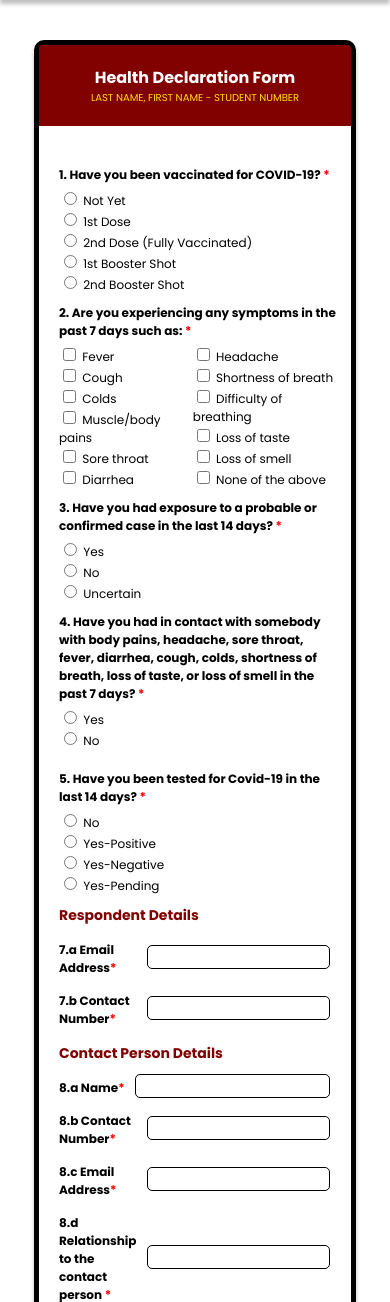
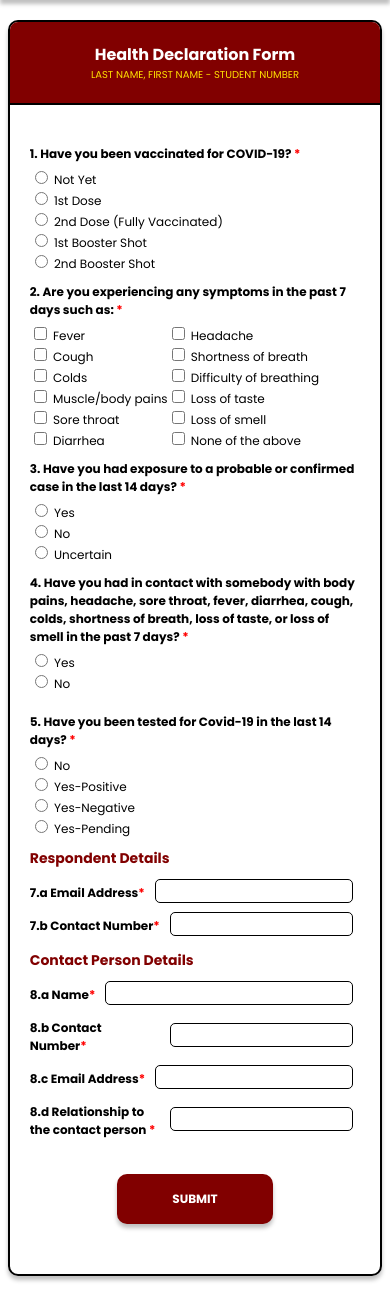
Before and after one commit to mccedddy/2FA-Attendance-System, a PHP site: page /pages/hdf_page.html in a window 390 px wide. Shown: the part 85-1387 px from the top of the page. Run offline with PHP 8.4, Linux system fonts and the light colour scheme.

Commit message:
fixed form spacing

```diff
--- a/css/hdf_page.css
+++ b/css/hdf_page.css
@@ -246,16 +246,16 @@ p {
 .main-container {
   margin: 40px;
   padding: 0px;
-  width: 80vw;
+  width: 90vw;
   flex-shrink: 0;
   border-radius: 10px;
-  border: 5px solid #000;
+  border: 2px solid #000;
   box-shadow: 0px 4px 4px 0px rgba(0, 0, 0, 0.25);
 }
 
 .top-container {
   padding: 15px;
-  border-radius: 4px 4px 0px 0px;
+  border-radius: 8px 8px 0px 0px;
   background: #810000;
   border: 5px solid #810000;
 }
@@ -263,6 +263,7 @@ p {
 .bottom-container {
   display: flex;
   flex-direction: column;
+  border-top: 2px solid black
 }
 
 .questions {
@@ -385,6 +386,11 @@ p {
     width: 90%;
   }
 
+  .main-container {
+    width: 95vw;
+    margin-top: 20px;
+  }
+
   .button-container {
     justify-content: center;
     padding-right: 0px;
```
